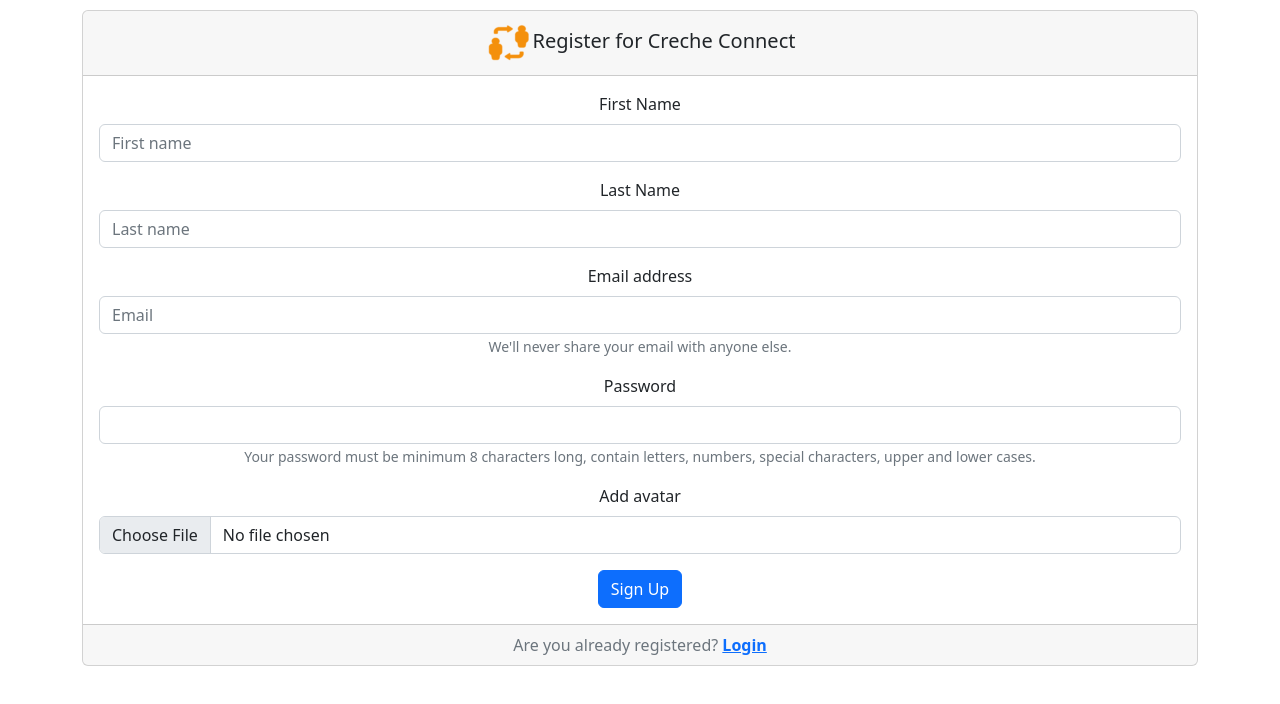
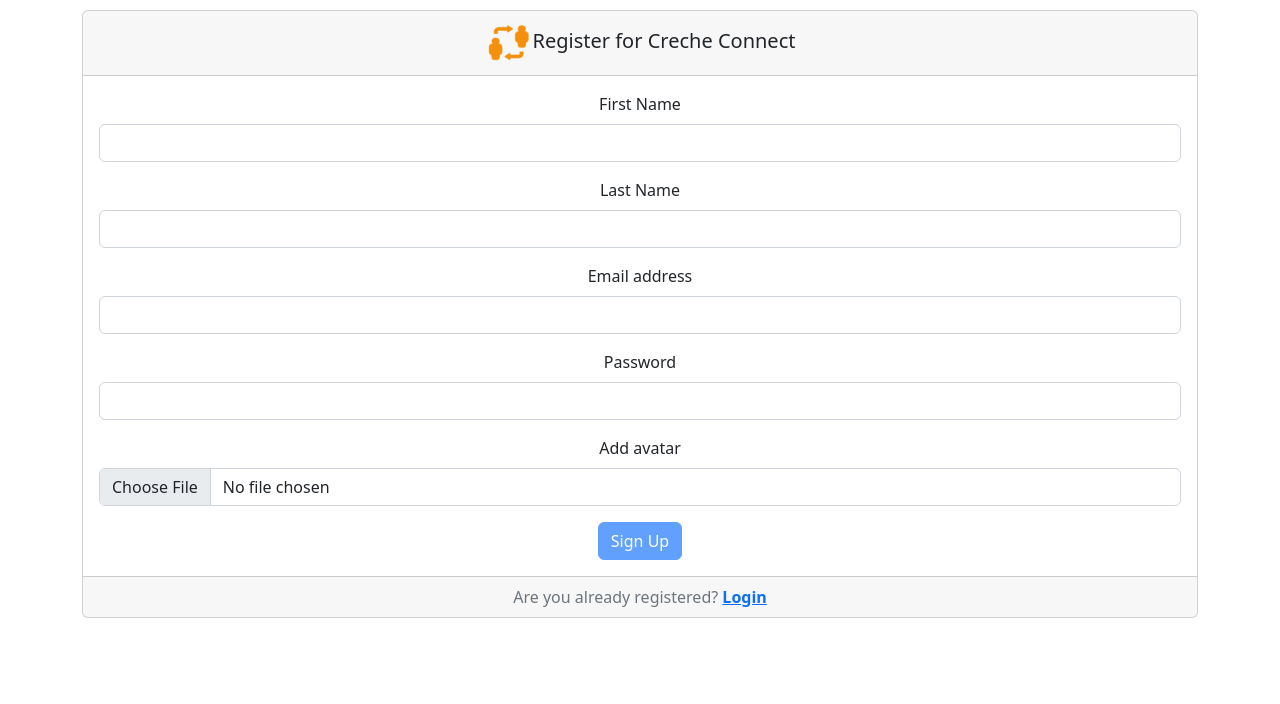
Before and after one commit to m1ner79/project-cc, a React (Create React App) app: page / in a window 1280 px wide. Shown: the top 704 px of the page. Built offline with nearby package versions, Linux system fonts and the light colour scheme; no server answers.

Commit message:
add changes

```diff
--- a/src/App.js
+++ b/src/App.js
@@ -2,10 +2,10 @@ import React from "react";
 import "./App.css";
 import "bootstrap/dist/css/bootstrap.min.css";
 import "./customStyle.scss";
-import Login from "./pages/Login";
+// import Login from "./pages/Login";
 import Register from "./pages/Register";
-import Home from "./pages/Home";
-import Connect from "./pages/Connect";
+// import Home from "./pages/Home";
+// import Connect from "./pages/Connect";
 
 function App() {
   return (
--- a/src/pages/Login.jsx
+++ b/src/pages/Login.jsx
@@ -1,29 +1,47 @@
 import React, { useState } from "react";
 import { Form, Button, Container, Card, Image } from "react-bootstrap";
-import validator from "validator";
+//import validator from "validator";
+import { auth } from "../firebase";
+import { signInWithEmailAndPassword } from "firebase/auth";
 
-function Login() {
-  const [validated, setValidated] = useState(false);
+const Login = () => {
+  // const [validated, setValidated] = useState(false);
 
-  const handleSubmit = (event) => {
-    const form = event.currentTarget;
-    if (form.checkValidity() === false) {
-      event.preventDefault();
-      event.stopPropagation();
-    }
+  // const handleSubmit = (event) => {
+  //   const form = event.currentTarget;
+  //   if (form.checkValidity() === false) {
+  //     event.preventDefault();
+  //     event.stopPropagation();
+  //   }
 
-    setValidated(true);
-  };
+  //   setValidated(true);
+  // };
 
-  const [emailError, setEmailError] = useState("");
-  const validateEmail = (e) => {
-    var email = e.target.value;
-    if (validator.isEmail(email)) {
-      setEmailError("Looks like a valid email");
-    } else {
-      setEmailError("This is NOT a valid email!");
-    }
-  };
+  // const [emailError, setEmailError] = useState("");
+  // const validateEmail = (e) => {
+  //   var email = e.target.value;
+  //   if (validator.isEmail(email)) {
+  //     setEmailError("Looks like a valid email");
+  //   } else {
+  //     setEmailError("This is NOT a valid email!");
+  //   }
+  // };
+
+  const [email, setEmail] = useState("");
+  const [password, setPassword] = useState("");
+
+  const signIn = (e) =>{
+
+    e.preventDefault();
+
+    signInWithEmailAndPassword(auth, email, password)
+    .then((userCredential) => {
+      console.log(userCredential);
+    }).catch((error) => {
+      console.log(error);
+    })
+
+  }
 
   return (
     <Container className="form login">
@@ -33,23 +51,29 @@ function Login() {
           Login
         </Card.Header>
         <Card.Body>
-          <Form noValidate validated={validated} onSubmit={handleSubmit}>
+          <Form noValidate onSubmit={signIn}>
             <Form.Group className="mb-3" controlId="formBasicEmail">
               <Form.Label>Email address</Form.Label>
               <Form.Control
                 required
                 type="email"
                 placeholder="Email"
-                onChange={(e) => validateEmail(e)}
+                value={email}
+                onChange={(e) => setEmail(e)}
               />
-              <Form.Control.Feedback>{emailError}</Form.Control.Feedback>
+              <Form.Control.Feedback>that is incorrect</Form.Control.Feedback>
               <Form.Text className="text-muted">
                 We'll never share your email with anyone else.
               </Form.Text>
             </Form.Group>
             <Form.Group className="mb-3" controlId="validationCustom03">
               <Form.Label>Password</Form.Label>
-              <Form.Control type="password" />
+              <Form.Control
+              type="password"
+              placeholder="password"
+              value={password}
+              onChange={(e) => setPassword(e)}
+              />
               <Form.Control.Feedback>Looks ok!</Form.Control.Feedback>
 
               <Form.Text className="text-muted">
--- a/src/pages/Register.jsx
+++ b/src/pages/Register.jsx
@@ -1,100 +1,131 @@
 import React, { useState } from "react";
 import { Form, Button, Container, Card, Image } from "react-bootstrap";
-import validator from "validator";
 import { createUserWithEmailAndPassword, updateProfile } from "firebase/auth";
-import { auth, storage, db } from "../firebaseConfig";
+import { auth, db, storage } from "../firebase";
 import { ref, uploadBytesResumable, getDownloadURL } from "firebase/storage";
 import { doc, setDoc } from "firebase/firestore";
 
+const Register = () => {
+
+// Form inputs
+const [firstName, setFirstName] = useState("");
+const [lastName, setLastName] = useState("");
+const [email, setEmail] = useState("");
+const [password, setPassword] = useState("");
+const [picture, setPicture] = useState(null);
+const [formValid, setFormValid] = useState(false);
+const [errors, setErrors] = useState({});
+
+ // Handle form submission
+const handleSubmit = async (event) => {
+
+  event.preventDefault();
+
+  if (!formValid) {
+    return;
+  }
+
+  try {
+    // Create a user with email and password
+    const response = await createUserWithEmailAndPassword(auth, email, password);
 
 
-const Register = () => {
-  const [signupError, setSinupError] = useState(false);
-  const [validated, setValidated] = useState(false);
-
-  const handleSubmit = async (event) => {
-
-    //event.preventDefault();
-    const firstName = event.target[0].value;
-    const lastName = event.target[1].value;
-    const email = event.target[2].value;
-    const password = event.target[3].value;
-    const file = event.target[4].files[0];
-    const fullName = firstName + " " + lastName;
-
-    const form = event.currentTarget;
-
-    try {
-       //Create a user
-      const response = await createUserWithEmailAndPassword(auth, email, password);
-
-      const storageRef = ref(storage, fullName);
-
-      const uploadTask = uploadBytesResumable(storageRef, file);
-
-
-      uploadTask.on(
-
-        (error) => {
-
-          // Handle unsuccessful uploads
-          setSinupError(true);
-        },
-        () => {
-          // Handle successful uploads on complete
-          getDownloadURL(uploadTask.snapshot.ref).then( async(downloadURL) => {
+    try{
+    // Update the user's profile
     await updateProfile(response.user, {
-              firstName,
-              lastName,
-              photoURL: downloadURL,
+      displayName: firstName + " " + lastName,
+        photoURL: getDownloadURL(response.user)
     });
+      //create user on firestore
       await setDoc(doc(db, "users", response.user.uid), {
           uid: response.user.uid,
-              firstName,
-              lastName,
-              email,
-              photoURL: downloadURL,
+          displayName: response.user.displayName,
+          email: response.user.email,
+          photoURL: getDownloadURL(response),
       });
-          });
+    } catch (error) {
+        // Handle error
+        console.log("Error creating user:", error);
     }
-      );
-    } catch (signupError) {
-      setSinupError(true);
-    }
-
-    if (form.checkValidity() === false) {
-      event.preventDefault();
-      event.stopPropagation();
-    }
-
-    setValidated(true);
-  };
-
-  const [passwordError, setPasswordError] = useState("");
-  const validatePassword = (value) => {
-    if (
-      validator.isStrongPassword(value, {
-        minLength: 8,
-        minLowercase: 1,
-        minUppercase: 1,
-        minNumbers: 1,
-        minSymbols: 1,
-      })
-    ) {
-      setPasswordError("This is a strong password");
-    } else {
-      setPasswordError("This is NOT a strong password");
+    // // Handle picture upload
+    // if(picture) {
+    //   const pictureRef = storage().ref().child(`user_pictures/${picture.name}`);
+    //   const snapshot = await pictureRef.put(picture);
+    //   const pictureUrl = await snapshot.ref.getDownloadURL();
+    //   await response.user.updateProfile({
+    //     photoURL: pictureUrl
+    //   });
+    // }
+    //
+    // // Save user data to Firestore
+    // const userData = {
+    //   userId: response.user.uid,
+    //   firstName: firstName,
+    //   lastName: lastName,
+    //   };
+    //   await db().doc(`users/${response.user.uid}`).set(userData);
+    //   console.log("User data saved to Firestore");
+    } catch (error) {
+       // Handle error
+      console.log(error);
     }
   };
 
-  const [emailError, setEmailError] = useState("");
-  const validateEmail = (e) => {
-    var email = e.target.value;
-    if (validator.isEmail(email)) {
-      setEmailError("Looks like a valid email");
-    } else {
-      setEmailError("This is NOT a valid email!");
+// Validate the form inputs
+const validateForm = () => {
+
+ let valid = true;
+ let errors = {};
+
+ if (!firstName || firstName.length < 2) {
+   errors.firstName = <Form.Text className="text-muted">First name must be at least 2 characters</Form.Text>;
+   valid = false;
  }
+
+ if (!lastName || lastName.length < 2) {
+   errors.lastName = <Form.Text className="text-muted">Last name must be at least 2 characters</Form.Text>;
+   valid = false;
+ }
+
+ if (!email) {
+   errors.email = <Form.Text className="text-muted">Email address is required</Form.Text>;
+   valid = false;
+
+ } else if (!/\S+@\S+\.\S+/.test(email)) {
+   errors.email = <Form.Text className="text-muted">Invalid email address</Form.Text>;;
+   valid = false;
+ }
+
+ if (!picture) {
+   errors.picture = <Form.Text className="text-muted">Please upload a profile picture</Form.Text>;
+   valid = false;
+ }
+
+ // Password validation
+ if (!password) {
+   errors.password = <Form.Text className="text-muted">Password is required</Form.Text>;
+   valid = false;
+
+ } else if (password.length < 8) {
+   errors.password = <Form.Text className="text-muted">Your password must be minimum 8 characters long</Form.Text>;
+   valid = false;
+ } else if (!/[a-z]/.test(password)) {
+   errors.password = <Form.Text className="text-muted">Password must contain at least one lowercase letter</Form.Text>;
+   valid = false;
+ } else if (!/[A-Z]/.test(password)) {
+   errors.password = <Form.Text className="text-muted">Password must contain at least one uppercase letter</Form.Text>;
+   valid = false;
+ } else if (!/\d/.test(password)) {
+   errors.password = <Form.Text className="text-muted">Password must contain at least one number</Form.Text>;
+   valid = false;
+ } else if (!/[!@#\$%\^&\*]/.test(password)) {
+   errors.password = <Form.Text className="text-muted">Password must contain at least one symbol</Form.Text>;
+   valid = false;
+ }
+
+ setErrors(errors);
+ setFormValid(valid);
+
 };
 
 return (
@@ -105,55 +136,74 @@ const Register = () => {
        Register for Creche Connect
      </Card.Header>
      <Card.Body>
-          <Form noValidate validated={validated} onSubmit={handleSubmit}>
+       <Form onSubmit={handleSubmit}>
          <Form.Group className="mb-3" controlId="validationCustom01">
            <Form.Label>First Name</Form.Label>
-              <Form.Control required type="text" placeholder="First name" />
-              <Form.Control.Feedback>Looks good!</Form.Control.Feedback>
+           <Form.Control
+             type="text"
+             value={firstName}
+             onChange={(e) => setFirstName(e.target.value)}
+             onBlur={validateForm}
+             required
+           />
+             {errors.firstName &&
+             <div className="error-text">{errors.firstName}</div>}
          </Form.Group>
+
          <Form.Group className="mb-3" controlId="validationCustom02">
            <Form.Label>Last Name</Form.Label>
-              <Form.Control required type="text" placeholder="Last name" />
-              <Form.Control.Feedback>Looks good!</Form.Control.Feedback>
+           <Form.Control
+             type="text"
+             value={lastName}
+             onChange={(e) => setLastName(e.target.value)}
+             onBlur={validateForm}
+             required
+           />
+             {errors.lastName &&
+             <div className="error-text">{errors.lastName}</div>}
          </Form.Group>
+
          <Form.Group className="mb-3" controlId="formBasicEmail">
            <Form.Label>Email address</Form.Label>
            <Form.Control
+             type="email"
+             value={email}
+             onChange={(e) => setEmail(e.target.value)}
+             onBlur={validateForm}
              required
-                type="email"
-                placeholder="Email"
-                onChange={(e) => validateEmail(e)}
            />
-              <Form.Control.Feedback>{emailError}</Form.Control.Feedback>
-              <Form.Text className="text-muted">
-                We'll never share your email with anyone else.
-              </Form.Text>
+           {errors.email &&
+           <div className="error-text">{errors.email}</div>}
          </Form.Group>
+
          <Form.Group className="mb-3" controlId="validationCustom03">
            <Form.Label>Password</Form.Label>
            <Form.Control
              type="password"
-                onChange={(e) => validatePassword(e.target.value)}
+             value={password}
+             onChange={(e) => setPassword(e.target.value)}
+             onBlur={validateForm}
+             required
            />
-              {passwordError === "" ? null : (
-                <Form.Control.Feedback>{passwordError}</Form.Control.Feedback>
-              )}
-              <Form.Text className="text-muted">
-                Your password must be minimum 8 characters long, contain
-                letters, numbers, special characters, upper and lower cases.
-              </Form.Text>
+           {errors.password &&
+           <div className="error-text">{errors.password}</div>}
          </Form.Group>
+
          <Form.Group className="mb-3" controlId="validationCustom04">
            <Form.Label>Add avatar</Form.Label>
-              <Form.Control type="file" required name="file" />
-              <Form.Control.Feedback>Looks good!</Form.Control.Feedback>
+           <Form.Control
+             type="file"
+             onChange={(e) => setPicture(e.target.files[0])}
+             onBlur={validateForm}
+             required
+           />
+           {errors.picture &&
+           <div className="error-text">{errors.picture}</div>}
          </Form.Group>
-            <Button variant="primary" type="submit">
+
+         <Button variant="primary" type="submit" disabled={!formValid}>
            Sign Up
          </Button>
-            {signupError && (
-              <span>Some details were incorrect. Try again.</span>
-            )}
        </Form>
      </Card.Body>
      <Card.Footer className="text-muted">
@@ -165,6 +215,7 @@ const Register = () => {
    </Card>
  </Container>
 );
-}
+
+};
 
 export default Register;
```
Also changed, not shown: src/customStyle.scss (+24 -0 lines), src/firebase.js (+10 -12 lines), 2 other files (tests, documents, lock files or other folders). Lines whose indentation alone changed are shown as unchanged.
